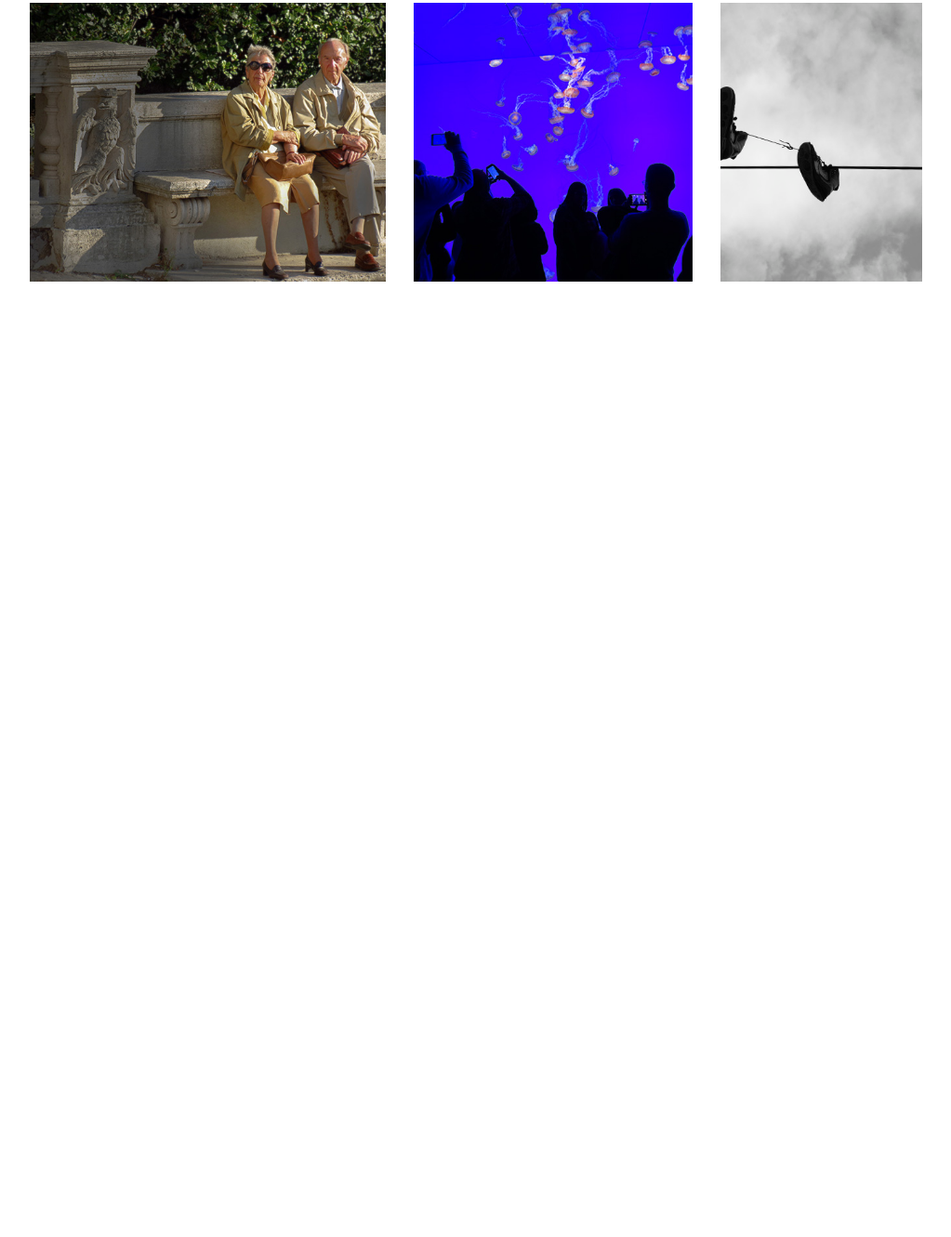
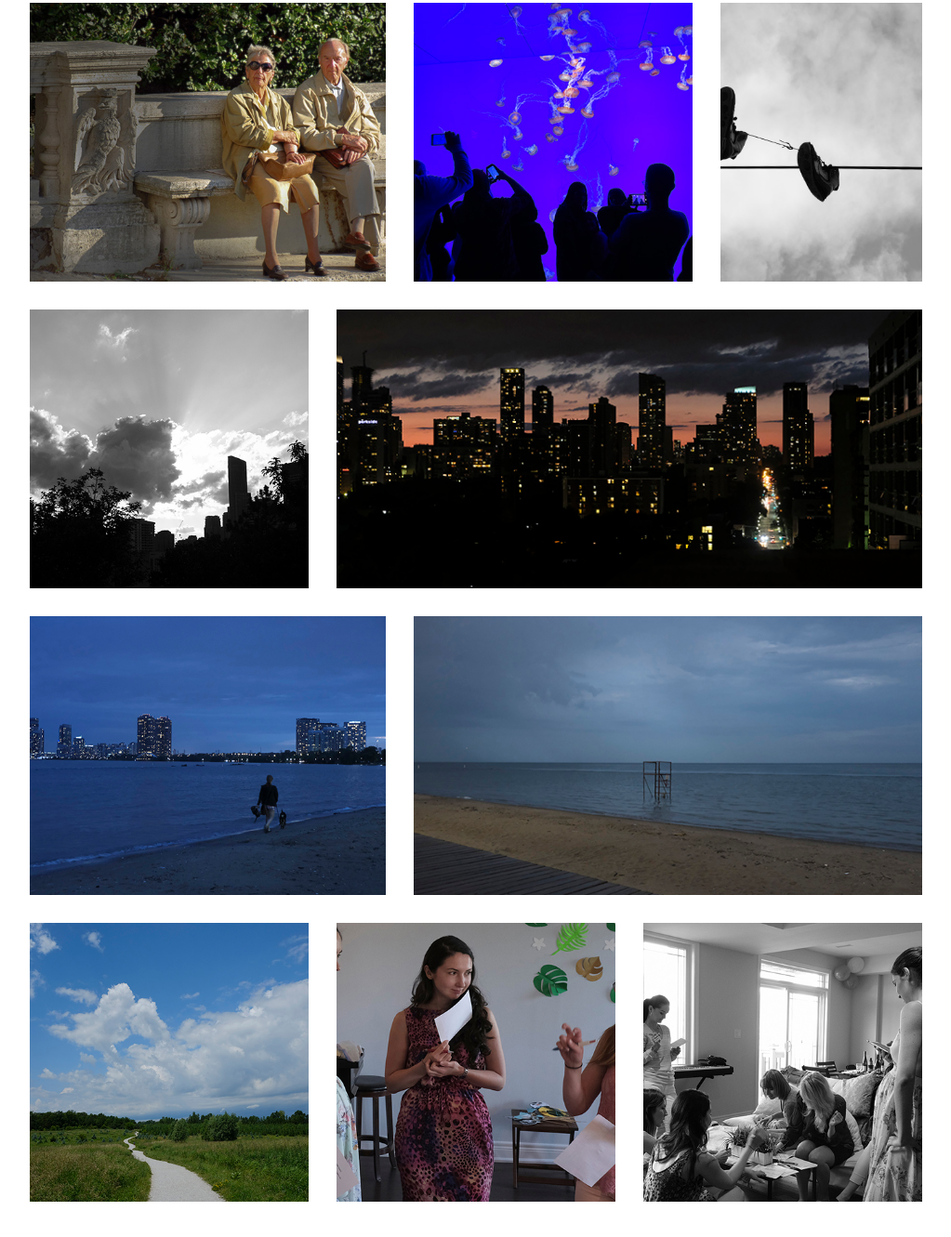
Before and after one commit to andrewskylight/kinetic, a plain HTML site: page portfolio.html in a window 1280 px wide. Shown: the part 894-2225 px from the top of the page at 93% size, without its empty margins (253-1276 px from the left). Before the commit the page ends 1247 px from the top, so only its background shows below. Drawn offline with Linux system fonts and the light colour scheme; a web font is replaced by a local one.

Commit message:
revised portfolio.html to display added photos

```diff
--- a/portfolio.html
+++ b/portfolio.html
@@ -141,7 +141,56 @@
 									</a>
 								</article> <!-- /.col-md-3 -->
 								<!-- / third row of gallery items -->
+								<!-- fourth row of gallery items -->
+								<article class="col-md-4">
+									<a href="imgs/work8.jpg" title="Amazing image 8" data-gallery>
+										<div class="img-container" style="background-image: url('imgs/work8-thumb.jpg');"></div>
+										<div class="title-container"><h3>Amazing Image 8</h3></div>
+									</a>
+								</article> <!-- /.col-md-4 -->
+								<article class="col-md-8">
+									<a href="imgs/work9.jpg" title="Amazing image 9" data-gallery>
+										<div class="img-container" style="background-image: url('imgs/work9-thumb.jpg');"></div>
+										<div class="title-container"><h3>Amazing Image 9</h3></div>
+									</a>
+								</article> <!-- /.col-md-8 -->
+								<!-- / fourth row of gallery items -->
 
+								<!-- fifth row of gallery items -->
+								<article class="col-md-5">
+									<a href="imgs/work10.jpg" title="Amazing image 10" data-gallery>
+										<div class="img-container" style="background-image: url('imgs/work10-thumb.jpg');"></div>
+										<div class="title-container"><h3>Amazing Image 10</h3></div>
+									</a>
+								</article> <!-- /.col-md-5 -->
+								<article class="col-md-7">
+									<a href="imgs/work11.jpg" title="Amazing image 11" data-gallery>
+										<div class="img-container" style="background-image: url('imgs/work11-thumb.jpg');"></div>
+										<div class="title-container"><h3>Amazing Image 11</h3></div>
+									</a>
+								</article> <!-- /.col-md-7 -->
+								<!-- / fifth row of gallery items -->
+
+								<!-- sixth row of gallery items -->
+								<article class="col-md-4">
+									<a href="imgs/work12.jpg" title="Amazing image 12" data-gallery>
+										<div class="img-container" style="background-image: url('imgs/work12-thumb.jpg');"></div>
+										<div class="title-container"><h3>Amazing Image 12</h3></div>
+									</a>
+								</article> <!-- /.col-md-4 -->
+								<article class="col-md-4">
+									<a href="imgs/work13.jpg" title="Amazing image 13" data-gallery>
+										<div class="img-container" style="background-image: url('imgs/work13-thumb.jpg');"></div>
+										<div class="title-container"><h3>Amazing Image 13</h3></div>
+									</a>
+								</article> <!-- /.col-md-4 -->
+								<article class="col-md-4">
+									<a href="imgs/work14.jpg" title="Amazing image 14" data-gallery>
+										<div class="img-container" style="background-image: url('imgs/work14-thumb.jpg');"></div>
+										<div class="title-container"><h3>Amazing Image 14</h3></div>
+									</a>
+								</article> <!-- /.col-md-4 -->
+								<!-- / sixth row of gallery items -->
 
 
 							</div> <!-- /End gallery tab pane -->
```
